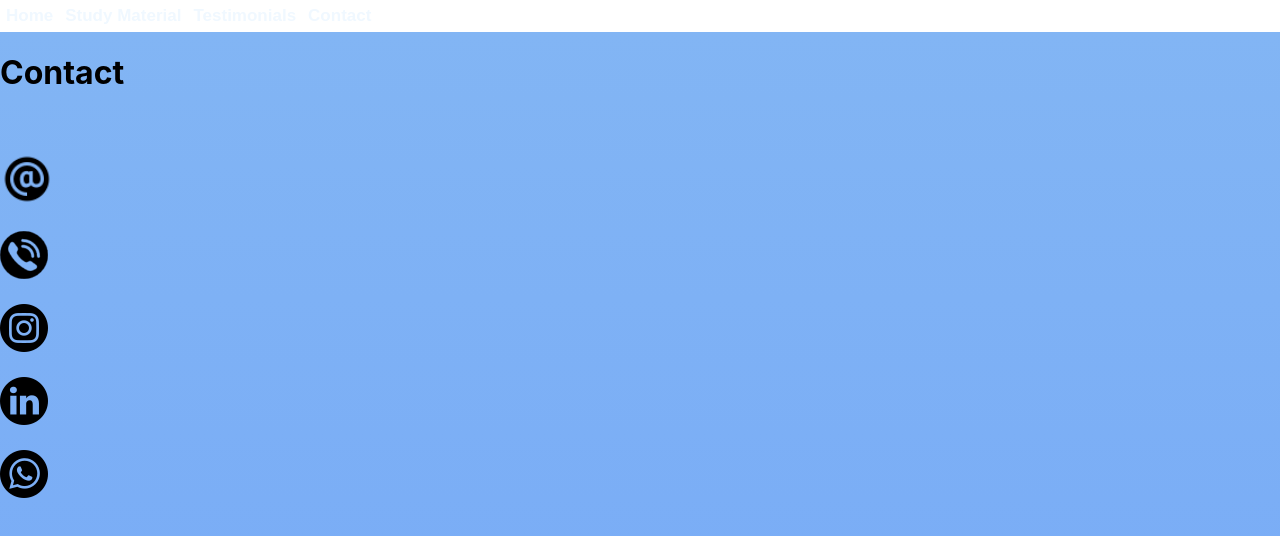
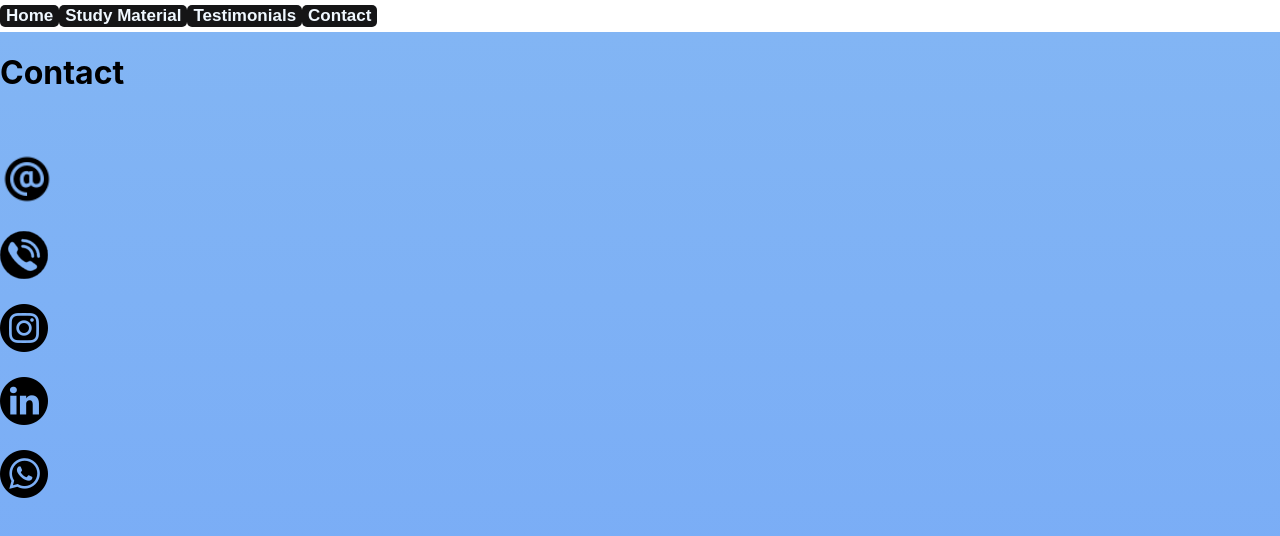
Before and after one commit to babypilot007/flyhimalay, a React (Create React App) app: page /contact in a window 1280 px wide. Shown: the top 536 px of the page. Built offline with nearby package versions, Linux system fonts and the light colour scheme.

Commit message:
insta fix trial

```diff
--- a/src/App.css
+++ b/src/App.css
@@ -4,7 +4,7 @@ button {
   cursor: pointer;
   text-decoration: none;
   color: aliceblue;
-  background-color: rgba(21, 21, 22, 0);
+  background-color: rgb(21, 21, 22);
   font-size:  calc(12px + 1px + 4px);
   margin-top: 5px;
   margin-bottom: 5px;
@@ -14,18 +14,16 @@ button {
 
 .socicons{
     margin-top: 40px;
-
     a{
     height: fit-content;
-
     }
 
-    img{
-        margin-top: 20px;
-        background-color: rgba(128, 175, 236, 0);
-    }
+
 }
-
+.socials img{
+    margin-top: 20px;
+    background-color: rgba(128, 175, 236, 0);
+}
 
 
     a{
```
